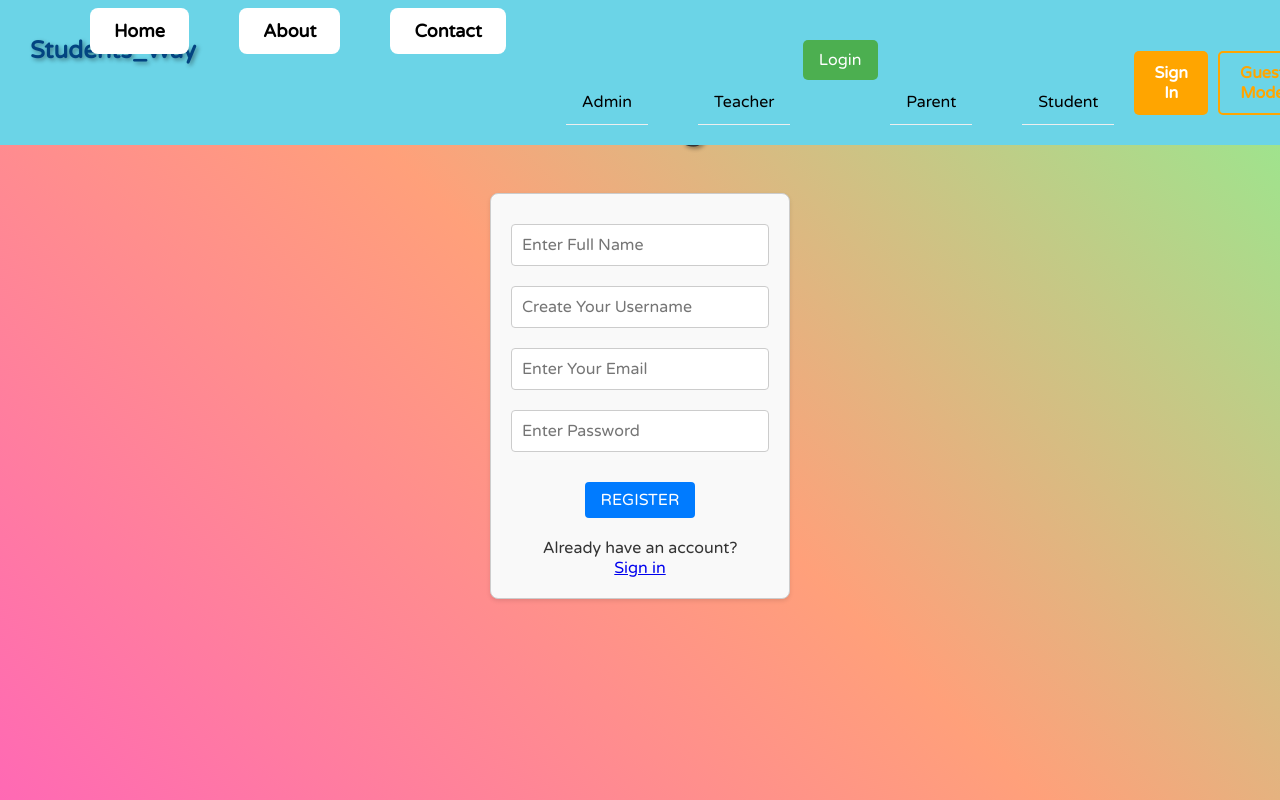
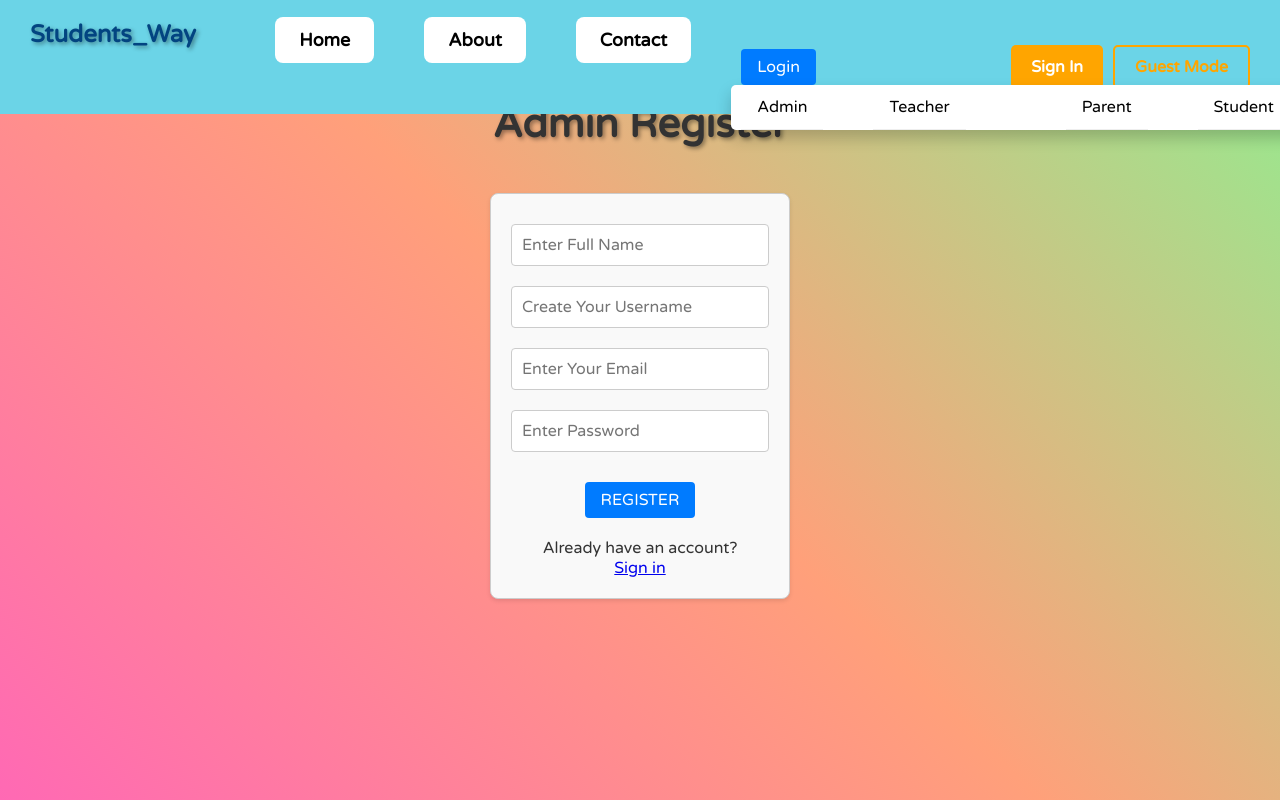
Before and after one commit to rahuljha3142/Students_Way_F, a React (Vite) app: page /admin-register in a window 1280 px wide. Built offline with nearby package versions, Linux system fonts and the light colour scheme.

Commit message:
navbar dropdown5

```diff
--- a/src/Styles/Navbar.css
+++ b/src/Styles/Navbar.css
@@ -147,58 +147,72 @@
 }
 
 
-.dropdown {
+
+* {
+    margin: 0;
+    padding: 0;
+    box-sizing: border-box;
+  }
+
+  /* Main nav-item */
+  .nav-item {
     position: relative;
+    list-style: none;
     display: inline-block;
   }
 
-  /* Button */
-  .dropdown-toggle {
+  /* Dropdown button */
+  .nav-link {
     background-color: #4CAF50;
     color: white;
-    padding: 10px 16px;
+    padding: 12px 16px;
     font-size: 16px;
     border: none;
     cursor: pointer;
     border-radius: 5px;
+    text-decoration: none;
+    display: inline-block;
   }
 
-  /* Dropdown Menu (initially hidden properly) */
+  /* Dropdown menu (hidden initially) */
   .dropdown-menu {
-    display: none; /* important */
-  }
-
-  /* When hovering dropdown, show the menu */
-  .dropdown:hover .dropdown-menu {
-    display: flex;
-    flex-direction: column; /* stacking vertically */
+    display: none;
     position: absolute;
+    top: 100%;
+    left: 0;
     background-color: white;
     min-width: 160px;
     box-shadow: 0px 8px 16px rgba(0,0,0,0.2);
     border-radius: 5px;
-    margin-top: 5px;
-    z-index: 1;
+    z-index: 1000;
     padding: 0;
+  }
+
+  /* Items inside dropdown */
+  .dropdown-menu li {
     list-style: none;
   }
 
-  /* Dropdown items */
-  .dropdown-item {
-    color: black;
+  .dropdown-menu a {
+    display: block;
     padding: 12px 16px;
     text-decoration: none;
-    display: block;
+    color: black;
     border-bottom: 1px solid #eee;
   }
 
-  .dropdown-item:hover {
+  .dropdown-menu a:hover {
     background-color: #f1f1f1;
   }
 
-  /* Divider style */
+  /* Divider */
   .dropdown-divider {
     height: 1px;
     background-color: #ddd;
     margin: 5px 0;
   }
+
+  /* Show dropdown on hover */
+  .nav-item:hover .dropdown-menu {
+    display: block;
+  }
```
